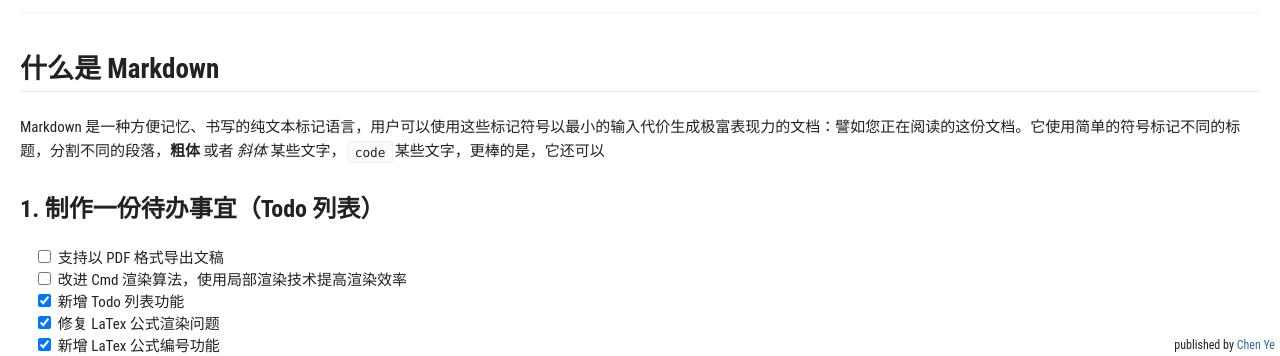
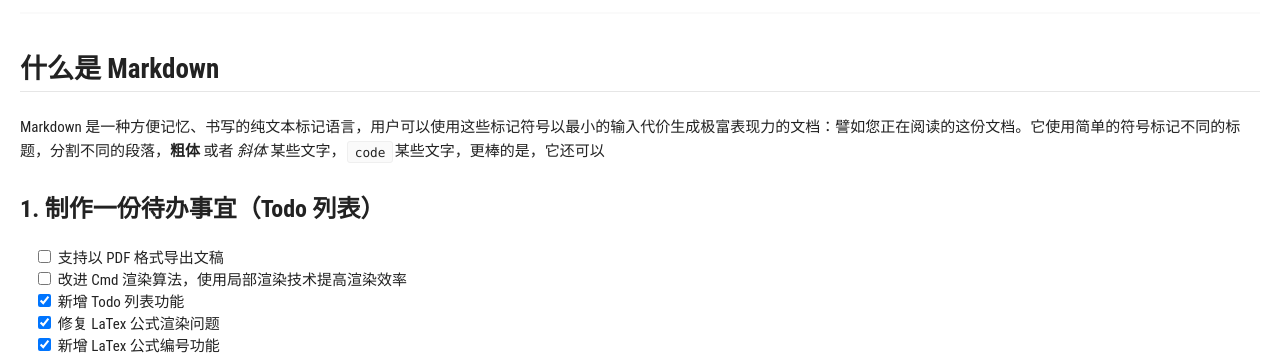
Before and after one commit to chenye-thu/chenye-thu.github.io, a plain HTML site: page testMarkdown.html in a window 1280 px wide. Shown: the part 444-800 px from the top of the page. Drawn offline with Linux system fonts and the light colour scheme.

Commit message:
Deleted footer

```diff
--- a/testMarkdown.html
+++ b/testMarkdown.html
@@ -56,6 +56,5 @@
 </li><li id="fn-fcode"><p>代码高亮功能支持包括 Java, Python, JavaScript 在内的，<strong>四十一</strong>种主流编程语言。<a href="#fnref-fcode">↩</a></p>
 </li></ol>
 
-<footer style="position:fixed; font-size:.8em; text-align:right; bottom:0px; margin-left:-25px; height:20px; width:100%;">published by <a href="http://chenye-thu.github.io" target="_blank">Chen Ye</a></footer>
 </body>
 </html>
```
